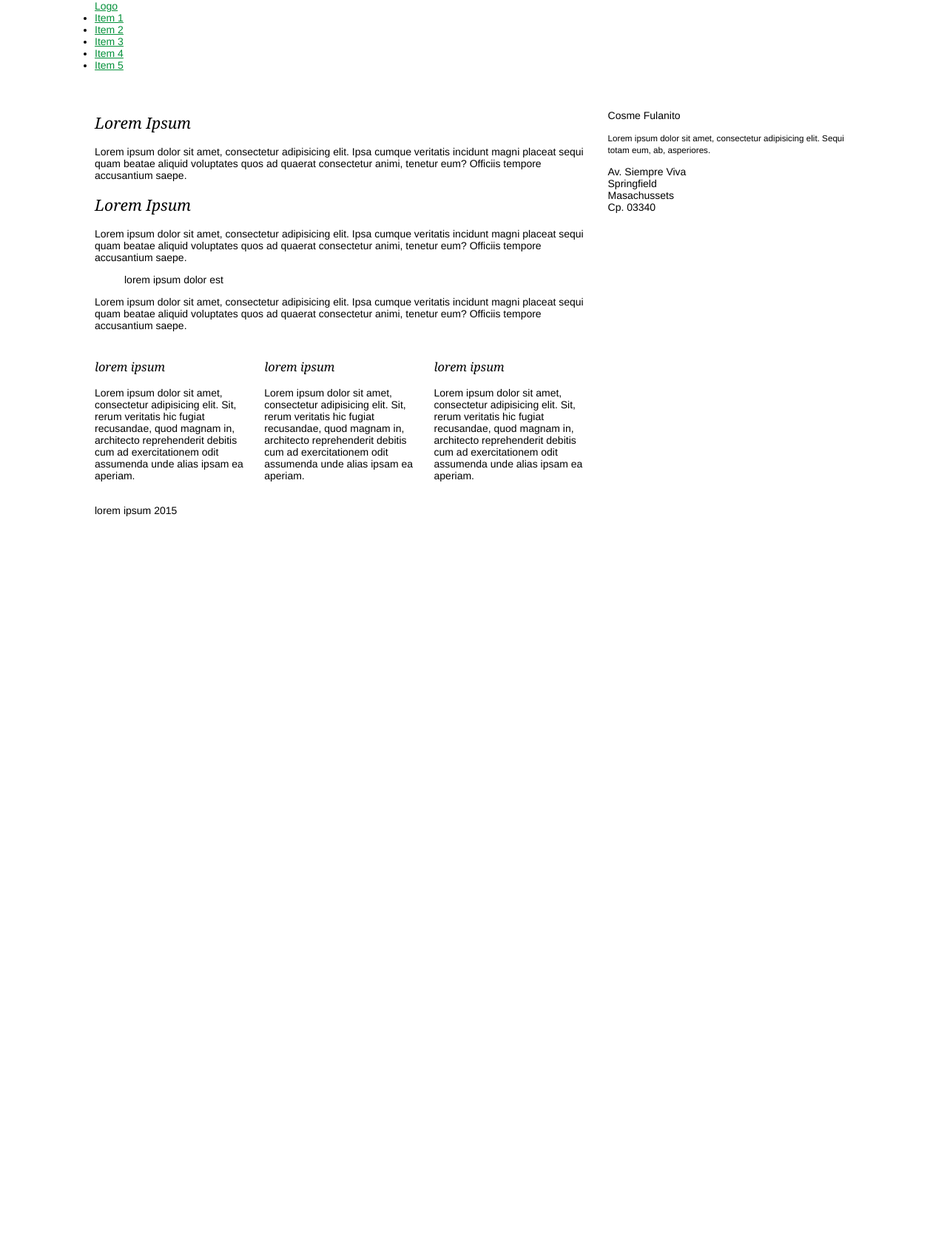
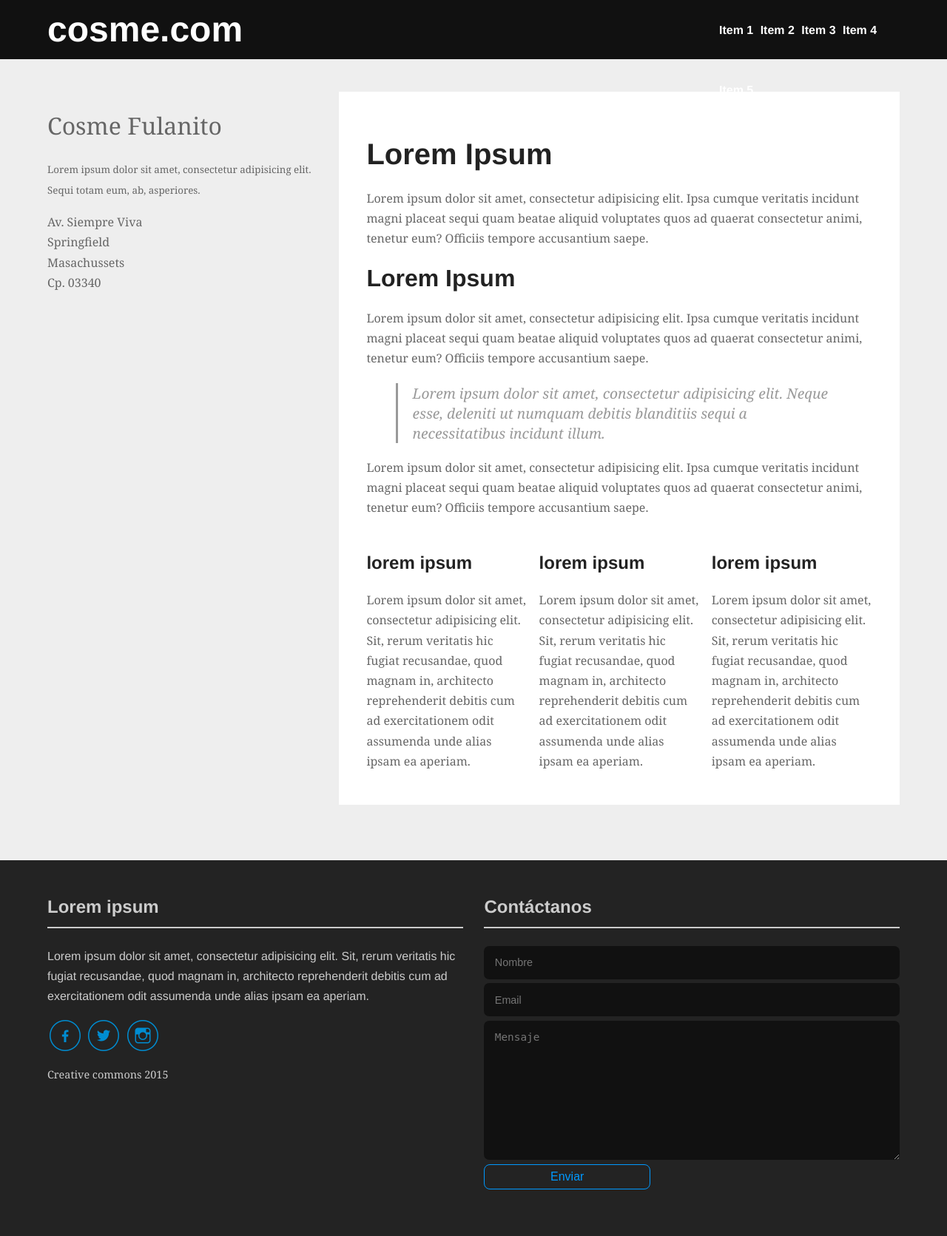
Before and after one commit to Playfan66/web-1, a PHP site: page / in a window 1280 px wide. Shown: the whole page at 74% size. Before the commit the page ends 698 px from the top, so only its background shows below. Run offline with PHP 8.4, Linux system fonts and the light colour scheme.

Commit message:
#1 add more assets

```diff
--- a/httdocs/assets/css/site.css
+++ b/httdocs/assets/css/site.css
@@ -13,9 +13,10 @@
  *		- En este css vamos a poner todas las tags básicas.
  *		No ponemos ni class ni id
  *
- *		1.1 Listas
- *		1.2 Tablas
- *		1.3 Tipografías
+ *		1.1 Form Base
+ *		1.2 Listas Base
+ *		1.3 Tablas Base
+ *		1.4 Tipografías Base
  *
  *	##	2. Layout
  *		- En este css vamos a poner la estructura básica de
@@ -31,12 +32,15 @@
  *
  *		3.1 Grid
  *		3.2 Icons
- *		3.3 Mediaqueries
+ *		3.3 Lists --Las clases para modificar las Listas de Base
+ *		3.4 Tipografías --Las clases para modificar las Listas de Base
+ *		3.5 Mediaqueries  -- Lo pongo al final porque optimamente debe de ser lo último en procesarse
+ *
  */
 
 
 /*
- ***************************** 	## 	1. Base
+ ********************************************************** 	## 	1. Base
  */
 /* Fix respaldar tags html5 en navegadores viejos */
 article,
@@ -60,7 +64,49 @@ html {
 	padding: 0;
 }
 /*
- * ### 	1.1 Listas
+ * ### 	1.1 Forms Base
+ * Referencias: http://www.w3schools.com/tags/tag_form.asp
+ */
+
+button,
+input,
+select,
+textarea {
+ 	border: 0;
+ 	display: block;
+ 	/* Border redondeados */
+ 	-webkit-border-radius: 0.5em;
+	-moz-border-radius: 0.5em;
+	border-radius: 0.5em;
+	/* No aumentar padding a la suma total del ancho */
+	-webkit-box-sizing:border-box;
+	-moz-box-sizing:border-box;
+    box-sizing:border-box;
+ }
+select,
+textarea,
+input[type="text"],
+input[type="password"],
+input[type="datetime"],
+input[type="datetime-local"],
+input[type="date"],
+input[type="month"],
+input[type="time"],
+input[type="week"],
+input[type="number"],
+input[type="email"],
+input[type="url"],
+input[type="search"],
+input[type="tel"],
+input[type="color"] {
+	font-size: 0.9em;
+	margin: 1% 0 1% 0;
+	padding: 1em;
+	width: 100%;
+}
+
+/*
+ * ### 	1.2 Listas Base
  * Referencias: http://www.w3schools.com/html/html_lists.asp
  */
 ul {
@@ -69,7 +115,7 @@ ul {
 	padding: 0;
 }
 /*
- * ### 	1.2 Tablas
+ * ### 	1.3 Tablas  Base
  * Referencias: http://www.w3schools.com/html/html_lists.asp
  */
 table {
@@ -85,27 +131,36 @@ td {
 
 }
 /*
- ***************************** 	## 	2. Layout
- */
-/*
- * ### 	1.3 Tipografías
+ * ### 	1.4 Tipografías  Base
  * Referencias: http://www.w3schools.com/html/html_lists.asp
  */
 body {
-	color: #010101;
-	font-family: 'Helvetica','Arial', sans-serif;
-	font-size: 14px;
+	background-color: #EEEEEE;
+	color: #666666;
+	font-family: 'Georgia', 'Times', serif;
+	/* El tamaño general de la tipografía se pone en pixeles para establecer referencia con los em */
+	font-size: 16px;
+	line-height: 170%;
 }
 /* Links
  * Referencias: http://www.w3schools.com/html/html_links.asp
  */
 a {
-	color: #039039;
+	color: #0066FF;
 	text-decoration: underline;
 }
 a:hover {
-	color: #03C03C;
+	color: #0099FF;
 	text-decoration: none;
+}
+
+blockquote {
+	border-left: 0.2em solid;
+	color: #999999;
+	font-family: 'Georgia', 'Times', serif;
+	font-size: 1.2em;
+	font-style: italic;
+	padding-left: 1em;
 }
 
 /* Headings
@@ -117,43 +172,102 @@ a:hover {
  h4,
  h5,
  h6 {
- 	font-family: 'Georgia', 'Times', serif;
- 	font-style: italic;
- 	font-weight: normal;
+ 	color: #222222;
+ 	font-family: 'Helvetica','Arial', sans-serif;
  }
+ h1 {
+ 	font-size: 2.5em;
+ }
+ h2 {
+ 	font-size: 2em;
+ }
+ h3 {
+ 	font-size: 1.5em;
+ }
+
+/*
+ ********************************************************** 	## 	2. Layout
+ */
 
 /*
  * ### 	2.1 Header
  */
-.header {
-	background-color: #555555;
+.l_header {
+	background-color: #111111;
 	color: #ffffff;
-}
+	height: 5em;
+	/*  Con este line-height centramos verticalmente los items del menu */
+	line-height: 5em;
+	position: fixed;
+	width: 100%;
+	}
+	.l_header a {
+		color: #ffffff;
+		font-family: 'Helvetica','Arial', sans-serif;
+		font-weight: bold;
+		text-decoration: none;
+		/*  Esto hace que el hover tenga un retraso de 1 segundo */
+		-webkit-transition: all 1s;
+		-moz-transition: all 1s;
+		-o-transition: all 1s;
+		transition:all 1s;
+		}
+		.l_header a:hover {
+			color: #0099FF;
+		}
 .header__logo {
+	font-size: 3em;
 
 }
 
 /* Top Menu */
-.header__menu {
-
+.header__menu li {
+	padding: 0 0 0 2%;
 }
 
 /*
  * ### 	2.2 Body
  */
-.body {
+.l_body {
+	padding: 2.5% 0 5% 0;
+	}
+	.l_body .container {
+		/*  Espacio para el header__menu */
+		padding-top: 5em;
+	}
+	.main {
+		background-color: #ffffff;
+	}
 
+.card__name {
+	font-size: 2em;
 }
 
 /*
  * ### 	2.3 Footer
  */
-.footer {
-	background-color: #666666;
-}
+.l_footer {
+	background-color: #232323;
+	color: #cccccc;
+	font-family: 'Helvetica','Arial', sans-serif;
+	padding: 1% 0 4% 0;
+	}
+	.l_footer h3 {
+		color: #cccccc;
+		border-bottom: 0.1em solid #cccccc;
+		padding-bottom: 2.5%;
+	}
+	.footer_legal {
+		font-family: 'Georgia', 'Times', serif;
+		font-size: 0.9em;
+	}
+	.l_footer textarea,
+	.l_footer input {
+		background-color: #111111;
+	}
 
 /*
- ***************************** 	## 	3. Modules
+ ********************************************************** 	## 	3. Modules
  */
 /*
  * ### 	3.1 Grids
@@ -162,7 +276,7 @@ a:hover {
 	/* usamos este margin para centrar elementos,
 	(solo funciona si tiene width definido) */
 	margin: 0 auto;
-	width: 80%;
+	width: 90%;
 }
 /*
  *	### Sistema de grids
@@ -183,78 +297,174 @@ a:hover {
 	clear:both;
 }
 .row {
-	zoom:1; /* For IE 6/7 */
+	/* Para IE 6/7 */
+	zoom:1;
 }
-.col {
+/* Esto toma todas las class que empiezan por col_ y les da una mismas propiedades */
+.row [class*="col_"] {
 	display: block;
 	float:left;
-	margin: 1% 0 1% 1.6%;
+	margin: 1% 0 1% 2.5%;
 }
-.col:first-child {
+.row [class*="col_"]:first-child {
 	margin-left: 0;
 }
 .col_12 {
 	width: 100%;
 }
 .col_11 {
-  	width: 91.53%;
+  	width: 91.45%;
 }
 .col_10 {
-  	width: 83.06%;
+  	width: 82.91%;
 }
 .col_9 {
-  	width: 74.6%;
+  	width: 74.37%;
 }
 .col_8 {
-  	width: 66.13%;
+  	width: 65.83%;
 }
 .col_7 {
-  	width: 57.66%;
+  	width: 57.29%;
 }
 .col_6 {
-  	width: 49.2%;
+  	width: 48.75%;
 }
 .col_5 {
-  	width: 40.73%;
+  	width: 40.20%;
 }
 .col_4 {
-  	width: 32.26%;
+  	width: 31.66%;
 }
 .col_3 {
-  	width: 23.8%;
+  	width: 23.12%;
 }
 .col_2 {
-  	width: 15.33%;
+  	width: 14.58%;
 }
 .col_1 {
-  	width: 6.866%;
+  	width: 6.041%;
 }
+.rowPut {
+	clear: both;
+	position: relative;
+}
+.put--left {
+	left: 0;
+	position: absolute;
+}
+.put--right {
+	right: 0;
+	position: absolute;
+}
+
 /*
  * ### 	3.2 Icons
  */
-.icons {
+.icon {
 	/* Esta es la manera accesible de poner un icono de fondo */
 	display: inline-block;
 	text-indent: -999em;
 }
 
 /*
- * ### 	3.3 Mediaqueries
+ * ### 	3.3 List
  */
-@media only screen and (max-width: 480px) {
-	.col {  margin: 1% 0 1% 0%; }
-    .col_12,
-    .col_11,
-    .col_10,
-    .col_9,
-    .col_8,
-    .col_7,
-    .col_6,
-    .col_5,
-    .col_4,
-    .col_3,
-    .col_2,
-    .col_1 {
-	width: 100%;
+.list--inline ul {
+    text-align: center;
+	}
+	.list--inline  li {
+	    display: inline;
+	}
+.list--noStyle {
+  	margin: 0;
+  	padding: 0;
+	}
+	.list--noStyle li {
+	    list-style: none;
+	    padding: 0 0 em(5) 0;
+	}
+/*
+ * ### 	3.3 Misc
+ */
+.paddedContainer {
+	padding: 5%;
+}
+.paddedLeft {
+	padding-left: 2.5%;
+}
+.paddedRight {
+	padding-right: 2.5%;
+}
+.bttn {
+	background-color: transparent;
+	cursor: pointer;
+	display: inline-block;
+	width: 40%;
+}
+.bttn--success {
+	border: 0.1em solid #0099FF;
+	color: #0099FF;
+	line-height: 0;
+	font-size: 1em;
+	padding: 1em;
+	-webkit-transition: all 1s;
+	-moz-transition: all 1s;
+	-o-transition: all 1s;
+	transition:all 1s;
+}
+.bttn--success:hover {
+	color: #FFFFFF;
+}
+
+/* Crédito de los íconos: https://www.iconfinder.com/iconsets/bettericons */
+
+.icon__social {
+	height: 3em;
+	width: 3em;
+	-webkit-transition: all 1s;
+	-moz-transition: all 1s;
+	-o-transition: all 1s;
+	transition:all 1s;
+}
+.icon__social:hover {
+	/* Filtro blacno y negro */
+	-webkit-filter: grayscale(1);
+  	filter: grayscale(1);
+}
+.icon__instagram {
+	background: url(../img/instagram.png);
+}
+.icon__facebook {
+	background: url(../img/facebook.png);
+}
+.icon__twitter {
+	background: url(../img/twitter.png);
+}
+
+
+/*
+ * ### 	3.4 Tipografías
+ */
+.textCenter {
+	text-align: center;
+}
+.textLeft {
+	text-align: left;
+}
+.textRight {
+ 	text-align: right;
+}
+
+/*
+ * ### 	3.5 Mediaqueries
+ */
+@media only screen and (max-width: 760px) {
+    .row [class*="col_"] {
+		width: 100%;
+		margin: 1% 0 1% 0;
+	}
+	.phone--hidden {
+		display: none;
 	}
 }
--- a/httdocs/index.html
+++ b/httdocs/index.html
@@ -17,11 +17,15 @@
 	<link rel="shortcut icon" href="assets/images/favicon.ico" />
 </head>
 <body>
-	<header>
+	<header class="l_header">
 		<div class="container">
-			<a href="#">Logo</a>
-			<nav>
-				<ul>
+			<div class="rowPut">
+				<div class="put--left phone--hidden">
+					<a href="#" class="header__logo">cosme.com</a>
+				</div>
+				<div class="put--right">
+					<nav class="header__menu">
+						<ul class="list--noStyle list--inline">
 							<li><a href="#">Item 1 </a></li>
 							<li><a href="#">Item 2 </a></li>
 							<li><a href="#">Item 3 </a></li>
@@ -30,33 +34,13 @@
 						</ul>
 					</nav>
 				</div>
+			</div>
+		</div>
 	</header>
+	<div class="l_body">
 		<div class="container">
 			<div class="row">
-			<section class="col col_8">
-			<h1>Lorem Ipsum</h1>
-			<p>Lorem ipsum dolor sit amet, consectetur adipisicing elit. Ipsa cumque veritatis incidunt magni placeat sequi quam beatae aliquid voluptates quos ad quaerat consectetur animi, tenetur eum? Officiis tempore accusantium saepe.</p>
-			<h2>Lorem Ipsum </h2>
-			<p>Lorem ipsum dolor sit amet, consectetur adipisicing elit. Ipsa cumque veritatis incidunt magni placeat sequi quam beatae aliquid voluptates quos ad quaerat consectetur animi, tenetur eum? Officiis tempore accusantium saepe.</p>
-			<blockquote>lorem ipsum dolor est</blockquote>
-			<p>Lorem ipsum dolor sit amet, consectetur adipisicing elit. Ipsa cumque veritatis incidunt magni placeat sequi quam beatae aliquid voluptates quos ad quaerat consectetur animi, tenetur eum? Officiis tempore accusantium saepe.</p>
-			<div class="row">
-				<div class="col col_4">
-					<h3>lorem ipsum</h3>
-					Lorem ipsum dolor sit amet, consectetur adipisicing elit. Sit, rerum veritatis hic fugiat recusandae, quod magnam in, architecto reprehenderit debitis cum ad exercitationem odit assumenda unde alias ipsam ea aperiam.
-				</div>
-				<div class="col col_4">
-					<h3>lorem ipsum</h3>
-					Lorem ipsum dolor sit amet, consectetur adipisicing elit. Sit, rerum veritatis hic fugiat recusandae, quod magnam in, architecto reprehenderit debitis cum ad exercitationem odit assumenda unde alias ipsam ea aperiam.
-				</div>
-				<div class="col col_4">
-					<h3>lorem ipsum</h3>
-					Lorem ipsum dolor sit amet, consectetur adipisicing elit. Sit, rerum veritatis hic fugiat recusandae, quod magnam in, architecto reprehenderit debitis cum ad exercitationem odit assumenda unde alias ipsam ea aperiam.
-				</div>
-			</div>
-		</section>
-		<aside class="col col_4">
-			<div class="card">
+				<aside class="col_4 card">
 					<p class="card__name">Cosme Fulanito</p>
 					<p><small>Lorem ipsum dolor sit amet, consectetur adipisicing elit. Sequi totam eum, ab, asperiores.</small></p>
 					<adress>
@@ -65,13 +49,57 @@
 						Masachussets <br>
 						Cp. 03340 <br>
 					</adress>
+				</aside>
+				<section class="col_8 main">
+					<div class="paddedContainer">
+						<h1>Lorem Ipsum</h1>
+						<p>Lorem ipsum dolor sit amet, consectetur adipisicing elit. Ipsa cumque veritatis incidunt magni placeat sequi quam beatae aliquid voluptates quos ad quaerat consectetur animi, tenetur eum? Officiis tempore accusantium saepe.</p>
+						<h2>Lorem Ipsum </h2>
+						<p>Lorem ipsum dolor sit amet, consectetur adipisicing elit. Ipsa cumque veritatis incidunt magni placeat sequi quam beatae aliquid voluptates quos ad quaerat consectetur animi, tenetur eum? Officiis tempore accusantium saepe.</p>
+						<blockquote>Lorem ipsum dolor sit amet, consectetur adipisicing elit. Neque esse, deleniti ut numquam debitis blanditiis sequi a necessitatibus incidunt illum.</blockquote>
+						<p>Lorem ipsum dolor sit amet, consectetur adipisicing elit. Ipsa cumque veritatis incidunt magni placeat sequi quam beatae aliquid voluptates quos ad quaerat consectetur animi, tenetur eum? Officiis tempore accusantium saepe.</p>
+						<div class="row">
+							<div class="col_4">
+								<h3>lorem ipsum</h3>
+								Lorem ipsum dolor sit amet, consectetur adipisicing elit. Sit, rerum veritatis hic fugiat recusandae, quod magnam in, architecto reprehenderit debitis cum ad exercitationem odit assumenda unde alias ipsam ea aperiam.
 							</div>
-		</aside>
+							<div class="col_4">
+								<h3>lorem ipsum</h3>
+								Lorem ipsum dolor sit amet, consectetur adipisicing elit. Sit, rerum veritatis hic fugiat recusandae, quod magnam in, architecto reprehenderit debitis cum ad exercitationem odit assumenda unde alias ipsam ea aperiam.
+							</div>
+							<div class="col_4">
+								<h3>lorem ipsum</h3>
+								Lorem ipsum dolor sit amet, consectetur adipisicing elit. Sit, rerum veritatis hic fugiat recusandae, quod magnam in, architecto reprehenderit debitis cum ad exercitationem odit assumenda unde alias ipsam ea aperiam.
 							</div>
 						</div>
-	<footer>
+					</div>
+				</section>
+			</div>
+		</div>
+	</div>
+	<footer class="l_footer">
 		<div class="container">
-		<p>lorem ipsum 2015</p>
+			<div class="row">
+				<div class="col_6">
+					<h3>Lorem ipsum</h3>
+					<p>Lorem ipsum dolor sit amet, consectetur adipisicing elit. Sit, rerum veritatis hic fugiat recusandae, quod magnam in, architecto reprehenderit debitis cum ad exercitationem odit assumenda unde alias ipsam ea aperiam.</p>
+					<ul class="list--noStyle list--inline">
+						<li><a href="#" class="icon icon__social icon__facebook">Facebook</a></li>
+						<li><a href="#" class="icon icon__social  icon__twitter">Twitter</a></li>
+						<li><a href="#" class="icon icon__social icon__instagram">Instagram</a></li>
+					</ul>
+					<p class="footer_legal">Creative commons 2015</p>
+				</div>
+				<div class="col_6">
+					<h3>Contáctanos</h3>
+					<form action="" class="form">
+						<input type="text" placeholder="Nombre">
+						<input type="email" placeholder="Email">
+						<textarea name="mensaje" id="" cols="30" rows="10" placeholder="Mensaje"></textarea>
+						<button type="button" class="bttn bttn--success">Enviar</button>
+					</form>
+				</div>
+			</div>
 		</div>
 	</footer>
 </body>
```
Also changed, not shown: httdocs/assets/img/facebook.png (added), httdocs/assets/img/instagram.png (added), httdocs/assets/img/twitter.png (added). Lines whose indentation alone changed are shown as unchanged.
